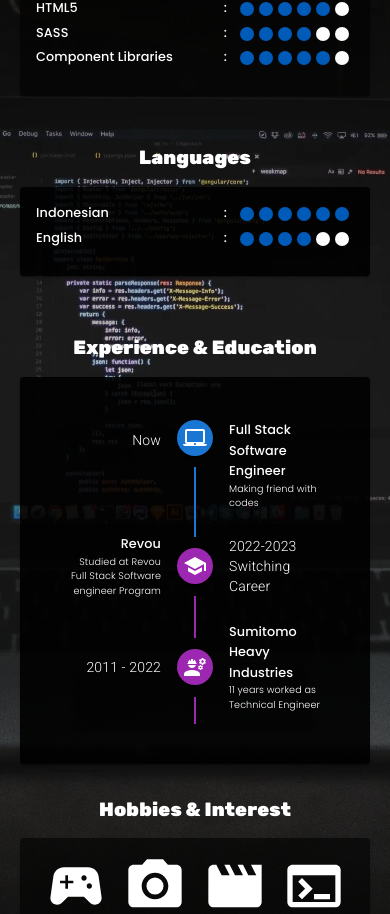
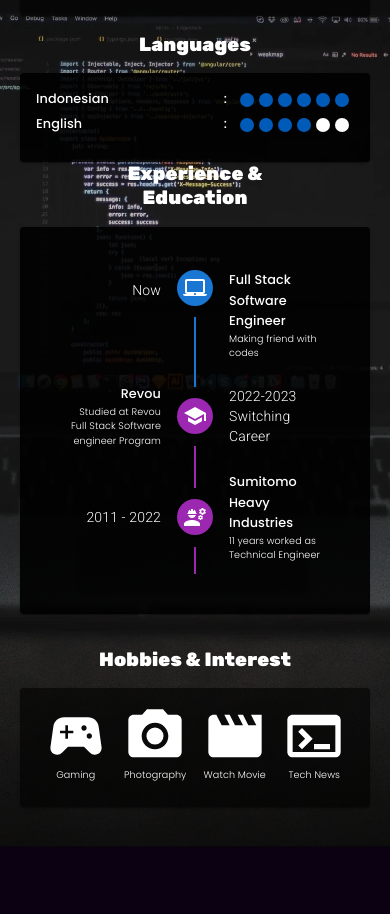
Before and after one commit to RPrasetyoB/rpb.com, a React (Vite) app: page / in a window 390 px wide. Shown: the part 2004-2918 px from the top of the page. After the commit the page ends 2851 px from the top, so only its background shows below. Built offline with nearby package versions, Linux system fonts and the light colour scheme; a web font is replaced by a local one.

Commit message:
fix: responsive

```diff
--- /dev/null
+++ b/src/component/Hobbies/index.tsx
@@ -0,0 +1,78 @@
+import { Box, Card, CardContent, Typography } from "@mui/material"
+import SportsEsportsIcon from "@mui/icons-material/SportsEsports";
+import CameraAltIcon from "@mui/icons-material/CameraAlt";
+import MovieIcon from "@mui/icons-material/Movie";
+import TerminalIcon from "@mui/icons-material/Terminal";
+
+
+
+const Hobbies = () => {
+    return (
+        <Box sx={{ display: "flex", flexDirection: "column", gap: "2vh" }}>
+          <Typography
+            variant="h4"
+            sx={{ fontSize: "1.8rem", textAlign: "center" }}
+          >
+            Hobbies & Interest
+          </Typography>
+          <Box sx={{ maxWidth: "500px" }}>
+            <Card sx={{ bgcolor: "rgba(0, 0, 0, 0.6)" }}>
+              <CardContent>
+                <Box
+                  sx={{
+                    display: "flex",
+                    justifyContent: "space-around",
+                    alignItems: "center",
+                  }}
+                >
+                  <Box
+                    sx={{
+                      display: "flex",
+                      flexDirection: "column",
+                      alignItems: "center",
+                    }}
+                  >
+                    <SportsEsportsIcon
+                      sx={{ color: "white", fontSize: "4rem" }}
+                    />
+                    <Typography sx={{ color: "white" }}>Gaming</Typography>
+                  </Box>
+                  <Box
+                    sx={{
+                      display: "flex",
+                      flexDirection: "column",
+                      alignItems: "center",
+                    }}
+                  >
+                    <CameraAltIcon sx={{ color: "white", fontSize: "4rem" }} />
+                    <Typography sx={{ color: "white" }}>Photography</Typography>
+                  </Box>
+                  <Box
+                    sx={{
+                      display: "flex",
+                      flexDirection: "column",
+                      alignItems: "center",
+                    }}
+                  >
+                    <MovieIcon sx={{ color: "white", fontSize: "4rem" }} />
+                    <Typography sx={{ color: "white" }}>Watch Movie</Typography>
+                  </Box>
+                  <Box
+                    sx={{
+                      display: "flex",
+                      flexDirection: "column",
+                      alignItems: "center",
+                    }}
+                  >
+                    <TerminalIcon sx={{ color: "white", fontSize: "4rem" }} />
+                    <Typography sx={{ color: "white" }}>Tech News</Typography>
+                  </Box>
+                </Box>
+              </CardContent>
+            </Card>
+          </Box>
+        </Box>
+    )
+}
+
+export default Hobbies
--- a/src/component/index.ts
+++ b/src/component/index.ts
@@ -1,3 +1,4 @@
 export { default as Navbar} from "./Navbar";
 export { default as Rating} from "./Rating";
 export { default as ExpTimeline} from "./ExpTimeline";
+export { default as Hobbies} from "./Hobbies";
--- a/src/containers/About/index.tsx
+++ b/src/containers/About/index.tsx
@@ -69,7 +69,9 @@ const About = () => {
               learning. Explore my portfolio and discover the exciting projects
               I've worked on. Let's build something amazing together!
             </Typography>
-            <Box
+
+            {!isMobile && (
+              <Box
               sx={{
                 display: "flex",
                 alignSelf: "center",
@@ -87,6 +89,8 @@ const About = () => {
                 sx={{ color: "lightskyblue", alignSelf: "center" }}
               />
             </Box>
+            )}
+
           </Box>
           <Box
               sx={{
--- a/src/containers/Resume/index.tsx
+++ b/src/containers/Resume/index.tsx
@@ -1,39 +1,50 @@
-import { Box, Card, CardContent, Typography, useMediaQuery } from "@mui/material";
-import SportsEsportsIcon from '@mui/icons-material/SportsEsports';
-import CameraAltIcon from '@mui/icons-material/CameraAlt';
-import MovieIcon from '@mui/icons-material/Movie';
-import TerminalIcon from '@mui/icons-material/Terminal';
+import {
+  Box,
+  Card,
+  CardContent,
+  Typography,
+  useMediaQuery,
+} from "@mui/material";
 import bg from "../../assets/resume.webp";
-import { ExpTimeline, Rating } from "../../component";
+import { ExpTimeline, Hobbies, Rating } from "../../component";
 import theme from "../../Theme";
+import { useEffect, useState } from "react";
 
 const Resume = () => {
+  const [customBreakpoint, setCustomBreakpoint] = useState<number | undefined>(undefined);
+
+  useEffect(() => {
+    setCustomBreakpoint(768);
+  }, []);
+
+  const isCustomBreakpoint = useMediaQuery(`(max-width:${customBreakpoint}px)`);
   const isMobile = useMediaQuery(theme.breakpoints.down("sm"));
   const isTablet = useMediaQuery(theme.breakpoints.down("md"));
   return (
     <Box
       sx={{
-        height: isMobile ? "auto" : "100svh",
+        height: isTablet ? "auto" : "100svh",
+        minHeight: isTablet ? "100svh" : "",
         width: "100svw",
         paddingTop: isMobile ? 0 : "64px",
+        paddingBottom: isTablet ? "40px" : 0,
         backgroundImage: `url(${bg})`,
         backgroundSize: "cover",
         backgroundPosition: "center",
         display: "flex",
         flexDirection: isMobile ? "column" : "flex",
         justifyContent: "space-around",
-        overflow:"hidden",
+        overflow: "hidden",
         alignItems: "center",
-        paddingBottom: isMobile ? "40px" : 0
       }}
     >
       <Box
         sx={{
           display: "flex",
           flexDirection: "column",
-          paddingTop:"60px",
-          gap:"6vh",
-          width: isMobile ? "350px" : "auto"
+          paddingTop: "60px",
+          gap: isTablet ? "2vh" : "6vh",
+          width: isMobile ? "350px" : "auto",
         }}
       >
         <Box
@@ -44,7 +55,10 @@ const Resume = () => {
             gap: "2vh",
           }}
         >
-          <Typography variant="h4" sx={{ fontSize: "1.8rem", textAlign:"center" }}>
+          <Typography
+            variant="h4"
+            sx={{ fontSize: "1.8rem", textAlign: "center" }}
+          >
             Software Engineer Skills
           </Typography>
           <Box>
@@ -144,7 +158,7 @@ const Resume = () => {
                   variant="h6"
                   sx={{ display: "flex", justifyContent: "space-between" }}
                 >
-                  Component Libraries{" "}
+                  Component<br/>Libraries{" "}
                   <div style={{ display: "flex" }}>
                     :&emsp;
                     <Rating value={5} />
@@ -162,7 +176,10 @@ const Resume = () => {
             gap: "2vh",
           }}
         >
-          <Typography variant="h4" sx={{ fontSize: "1.8rem", textAlign:"center" }}>
+          <Typography
+            variant="h4"
+            sx={{ fontSize: "1.8rem", textAlign: "center" }}
+          >
             Languages
           </Typography>
           <Box>
@@ -192,18 +209,29 @@ const Resume = () => {
             </Card>
           </Box>
         </Box>
+        {(isTablet && !isCustomBreakpoint) && (<Hobbies />)}
       </Box>
       <Box
         sx={{
           display: "flex",
           flexDirection: "column",
-        gap:"4vh"
-      }}>
-        <Box sx={{paddingTop:"60px", display:"flex", flexDirection:"column", gap:"2vh"}}>
-          <Typography variant="h4" sx={{ fontSize: "1.8rem", textAlign:"center" }}>
-            Experience & Education
+          gap: "4vh",
+        }}
+      >
+        <Box
+          sx={{
+            display: "flex",
+            flexDirection: "column",
+            gap: "2vh",
+          }}
+        >
+          <Typography
+            variant="h4"
+            sx={{ fontSize: "1.8rem", textAlign: "center" }}
+          >
+            Experience &<br/>Education
           </Typography>
-          <Box sx={{maxWidth: isTablet ? "350px" : "500px"}}>
+          <Box sx={{ maxWidth: isTablet ? "350px" : "500px" }}>
             <Card sx={{ bgcolor: "rgba(0, 0, 0, 0.9)" }}>
               <CardContent>
                 <ExpTimeline />
@@ -211,35 +239,7 @@ const Resume = () => {
             </Card>
           </Box>
         </Box>
-        <Box sx={{display:"flex", flexDirection:"column", gap:"2vh"}}>
-          <Typography variant="h4" sx={{ fontSize: "1.8rem", textAlign:"center" }}>
-            Hobbies & Interest
-          </Typography>
-          <Box sx={{maxWidth:"500px"}}>
-            <Card sx={{ bgcolor: "rgba(0, 0, 0, 0.6)" }}>
-                <CardContent>
-                    <Box sx={{display:"flex", justifyContent:"space-around", alignItems:"center"}}>
-                    <Box sx={{display:"flex", flexDirection:"column", alignItems:"center"}}>
-                            <SportsEsportsIcon sx={{color:"white", fontSize:"4rem"}}/>
-                            <Typography sx={{color:"white"}}>Gaming</Typography>
-                        </Box>
-                        <Box sx={{display:"flex", flexDirection:"column", alignItems:"center"}}>
-                            <CameraAltIcon sx={{color:"white", fontSize:"4rem"}}/>
-                            <Typography sx={{color:"white"}}>Photography</Typography>
-                        </Box>
-                        <Box sx={{display:"flex", flexDirection:"column", alignItems:"center"}}>
-                            <MovieIcon sx={{color:"white", fontSize:"4rem"}}/>
-                            <Typography sx={{color:"white"}}>Watch Movie</Typography>
-                        </Box>
-                        <Box sx={{display:"flex", flexDirection:"column", alignItems:"center"}}>
-                            <TerminalIcon sx={{color:"white", fontSize:"4rem"}}/>
-                            <Typography sx={{color:"white"}}>Tech News</Typography>
-                        </Box>
-                    </Box>
-                </CardContent>
-            </Card>
-          </Box>
-        </Box>
+        {(!isTablet || isCustomBreakpoint) && (<Hobbies />)}
       </Box>
     </Box>
   );
```
Lines whose indentation alone changed are shown as unchanged.
